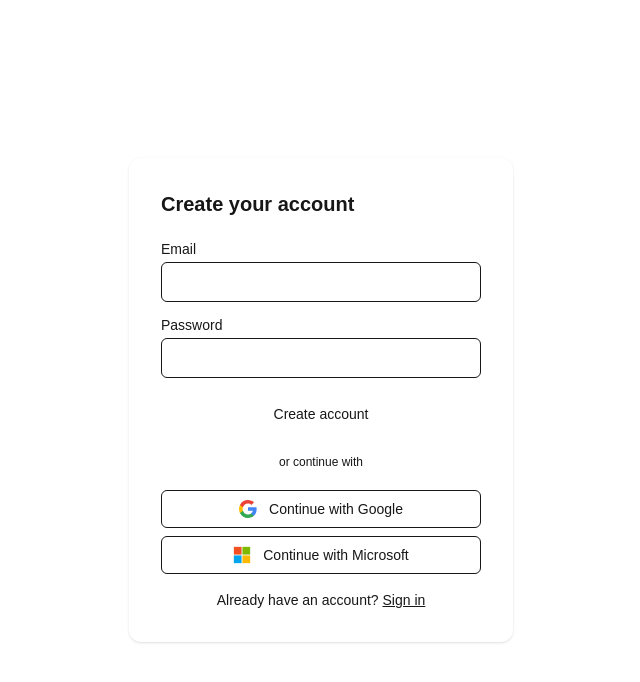
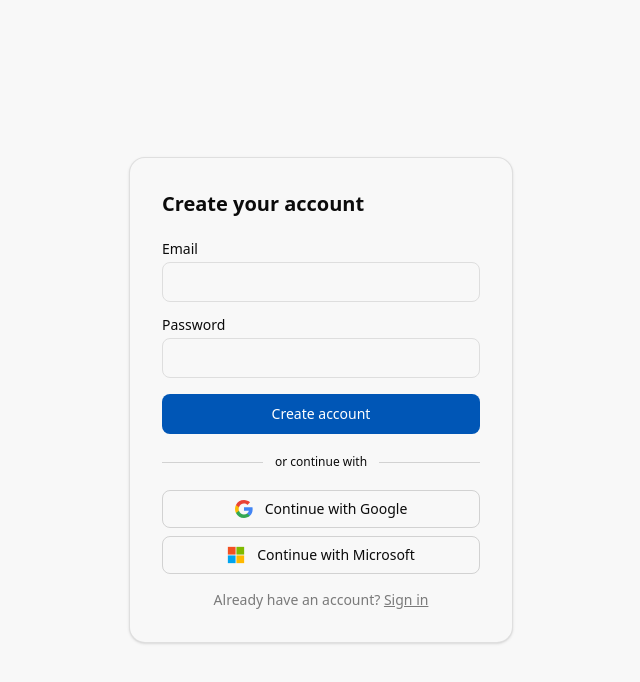
Before and after one commit to siddarthanath/frontend-core, a Next.js app: page /signup in a window 1280 px wide. Shown: the top 682 px of the page, without its empty margins (319-959 px from the left). Built offline with nearby package versions, Linux system fonts and the light colour scheme.

Commit message:
fix: wire Providers+Toaster into layout, fix shadcn CSS variables in globals.css

```diff
--- a/src/app/globals.css
+++ b/src/app/globals.css
@@ -1,32 +1,72 @@
+@import "../styles/tokens.css";
 @import "tailwindcss";
 
+/* Shadcn CSS variables — mapped to our design tokens.
+   Shadcn components use --primary, --ring etc.; @theme inline maps them to Tailwind utilities. */
+
 :root {
-  --background: #ffffff;
-  --foreground: #171717;
-  --muted: #6b7280;
-  --brand: #2563eb;
+  --background: var(--color-neutral-50);
+  --foreground: var(--color-neutral-900);
+  --primary: var(--color-brand-600);
+  --primary-foreground: #ffffff;
+  --secondary: var(--color-neutral-100);
+  --secondary-foreground: var(--color-neutral-900);
+  --muted: var(--color-neutral-100);
+  --muted-foreground: var(--color-neutral-500);
+  --accent: var(--color-neutral-100);
+  --accent-foreground: var(--color-neutral-900);
+  --destructive: var(--color-error);
+  --destructive-foreground: #ffffff;
+  --border: var(--color-neutral-200);
+  --input: var(--color-neutral-200);
+  --ring: var(--color-brand-500);
+}
+
+.dark {
+  --background: var(--color-neutral-900);
+  --foreground: var(--color-neutral-50);
+  --primary: var(--color-brand-500);
+  --primary-foreground: #ffffff;
+  --secondary: var(--color-neutral-800);
+  --secondary-foreground: var(--color-neutral-50);
+  --muted: var(--color-neutral-800);
+  --muted-foreground: var(--color-neutral-400);
+  --accent: var(--color-neutral-800);
+  --accent-foreground: var(--color-neutral-50);
+  --border: var(--color-neutral-700);
+  --input: var(--color-neutral-700);
+  --ring: var(--color-brand-400);
 }
 
 @theme inline {
   --color-background: var(--background);
   --color-foreground: var(--foreground);
+  --color-primary: var(--primary);
+  --color-primary-foreground: var(--primary-foreground);
+  --color-secondary: var(--secondary);
+  --color-secondary-foreground: var(--secondary-foreground);
   --color-muted: var(--muted);
-  --color-brand: var(--brand);
-  --font-sans: var(--font-geist-sans);
-  --font-mono: var(--font-geist-mono);
+  --color-muted-foreground: var(--muted-foreground);
+  --color-accent: var(--accent);
+  --color-accent-foreground: var(--accent-foreground);
+  --color-destructive: var(--destructive);
+  --color-destructive-foreground: var(--destructive-foreground);
+  --color-border: var(--border);
+  --color-input: var(--input);
+  --color-ring: var(--ring);
+  --color-brand: var(--color-brand-600);
+  --font-sans: ui-sans-serif, system-ui, sans-serif;
+  --font-mono: ui-monospace, monospace;
 }
 
-@media (prefers-color-scheme: dark) {
-  :root {
-    --background: #0a0a0a;
-    --foreground: #ededed;
-    --muted: #9ca3af;
-    --brand: #3b82f6;
-  }
+html,
+body {
+  background-color: var(--background);
+  color: var(--foreground);
+  font-family: ui-sans-serif, system-ui, sans-serif;
+  -webkit-font-smoothing: antialiased;
 }
 
-body {
-  background: var(--background);
-  color: var(--foreground);
-  font-family: Arial, Helvetica, sans-serif;
+* {
+  box-sizing: border-box;
 }
--- a/src/app/layout.tsx
+++ b/src/app/layout.tsx
@@ -1,5 +1,6 @@
 import type { Metadata } from "next";
 import "./globals.css";
+import { Providers } from "@/app/providers";
 
 export const metadata: Metadata = {
   title: "App",
@@ -9,7 +10,9 @@
 export default function RootLayout({ children }: { children: React.ReactNode }) {
   return (
     <html lang="en" suppressHydrationWarning>
-      <body>{children}</body>
+      <body>
+        <Providers>{children}</Providers>
+      </body>
     </html>
   );
 }
```
